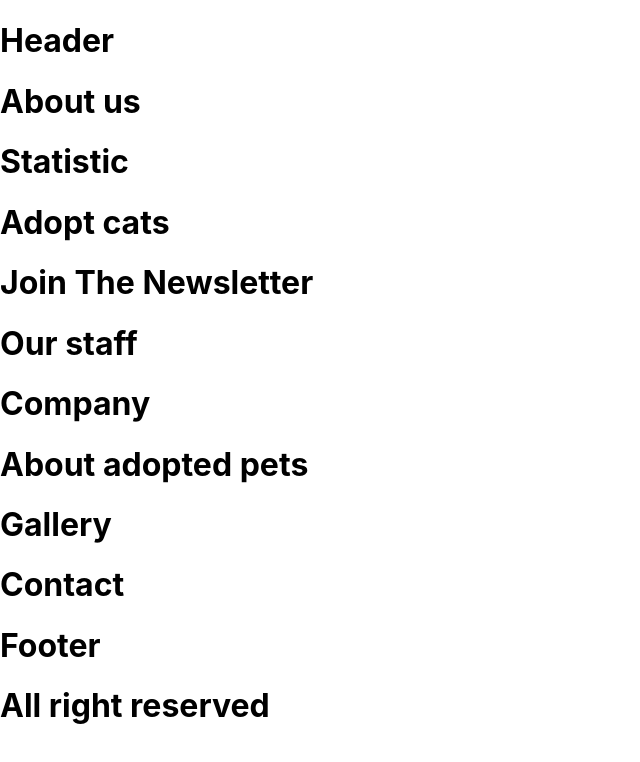
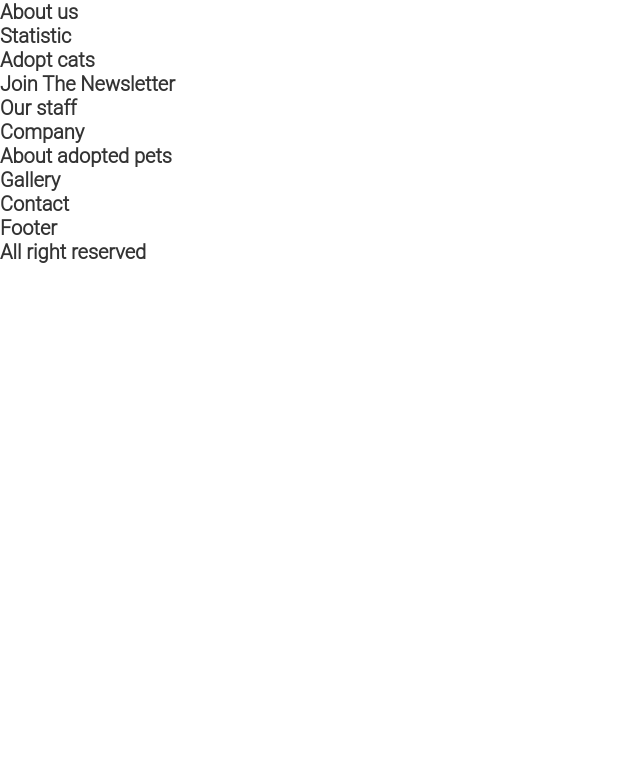
Before and after one commit to hugobosy/landing-adopted-pets, a React (Create React App) app: page / in a window 1280 px wide. Shown: the top 762 px of the page, without its empty margins (0-640 px from the left). Built offline with nearby package versions, Linux system fonts and the light colour scheme.

Commit message:
add Button component & reset styles

```diff
--- a/src/components/sections/Header/Header.tsx
+++ b/src/components/sections/Header/Header.tsx
@@ -1,5 +1,7 @@
 import React from "react";
 
 export const Header = () => {
-    return <h1>Header</h1>
+    return (
+        <></>
+    )
 }
--- a/src/index.css
+++ b/src/index.css
@@ -1,13 +1,20 @@
-body {
+* {
   margin: 0;
-  font-family: -apple-system, BlinkMacSystemFont, 'Segoe UI', 'Roboto', 'Oxygen',
-    'Ubuntu', 'Cantarell', 'Fira Sans', 'Droid Sans', 'Helvetica Neue',
-    sans-serif;
-  -webkit-font-smoothing: antialiased;
-  -moz-osx-font-smoothing: grayscale;
+  padding: 0;
+  box-sizing: border-box;
 }
 
-code {
-  font-family: source-code-pro, Menlo, Monaco, Consolas, 'Courier New',
-    monospace;
+html {
+  scroll-behavior: smooth;
+  font-family: "Roboto Light", sans-serif;
+  font-size: 62.5%;
+  color: #333;
 }
+
+ul {
+  list-style-type: none;
+}
+
+a {
+  text-decoration: none;
+}
```
Also changed, not shown: src/components/commons/Button/Button.tsx (added, +30 -0 lines).
